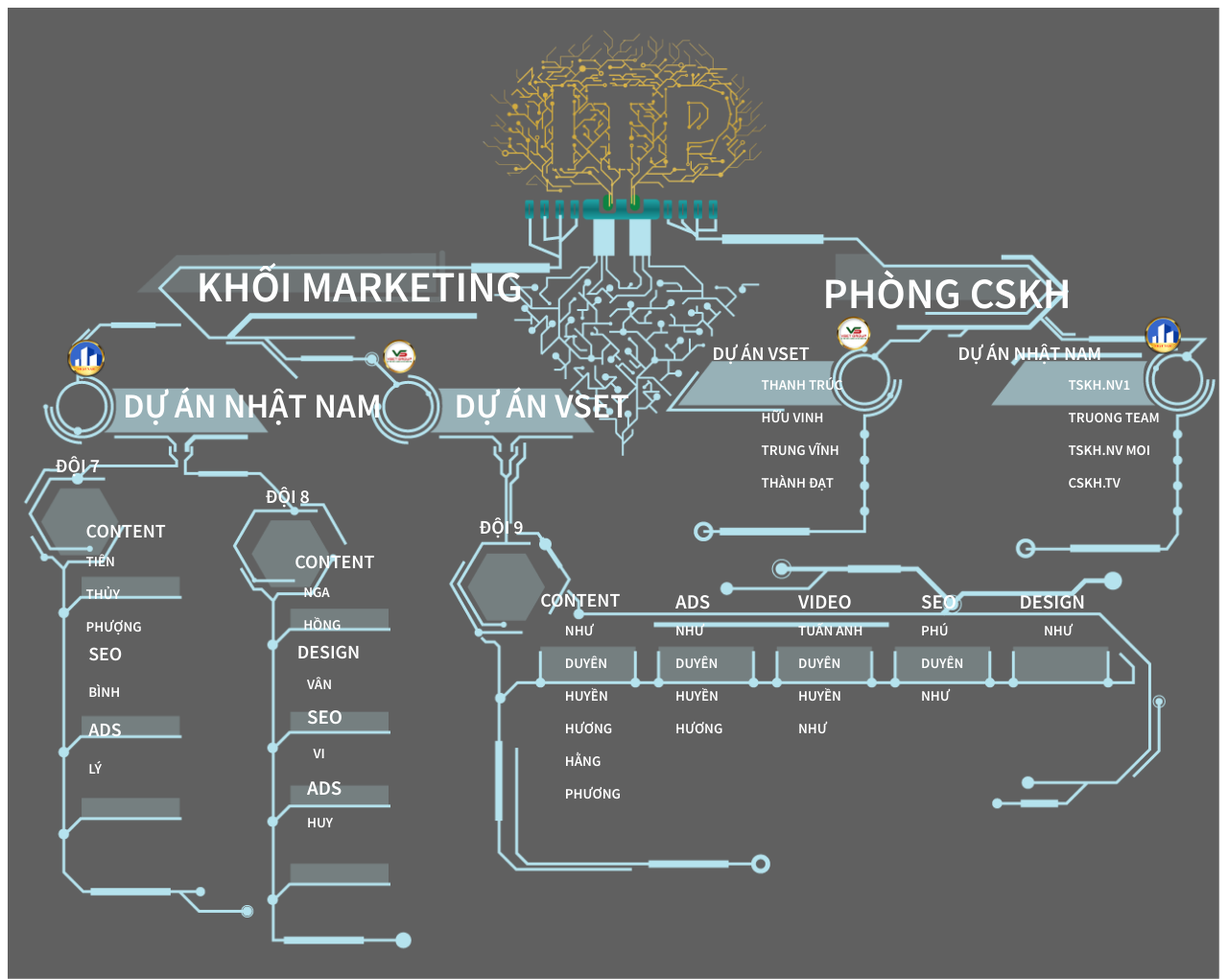
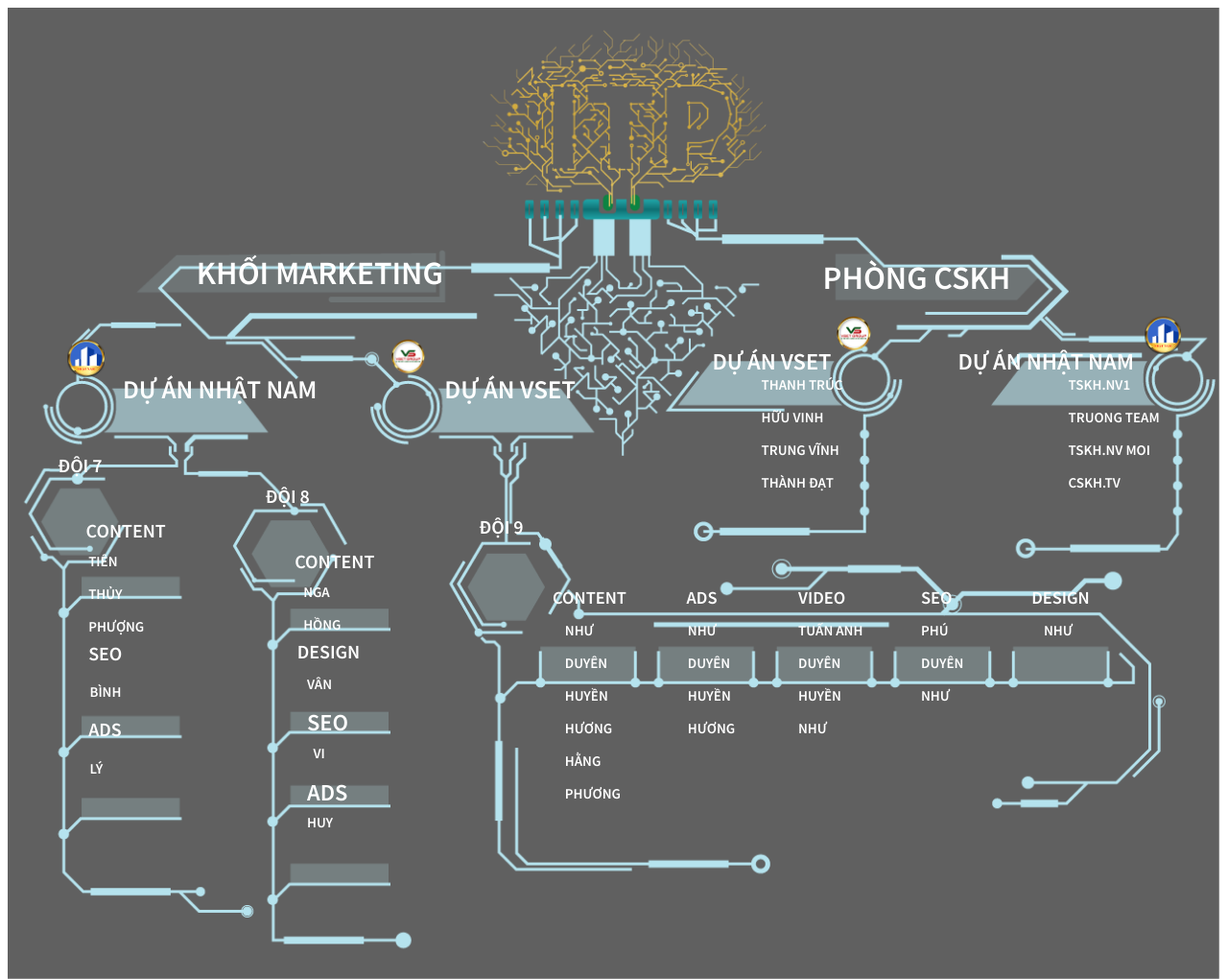
Before and after one commit to tronganhnguyenthanh/ITPLayout, a plain HTML site: page pages/index.html in a window 1280 px wide. Shown: the top 1020 px of the page at 96% size. Drawn offline with Linux system fonts and the light colour scheme.

Commit message:
update layout

```diff
--- a/assets/css/style.css
+++ b/assets/css/style.css
@@ -361,7 +361,7 @@ p{
 
   .itp{
     width:100%;
-    height:1750px;
+    height:1150px;
     border:none;
     background-image:url('../images/kich-thuoc-1440x1150.png');
     background-size:100%;
@@ -370,157 +370,190 @@ p{
 
   .marketing-department{
     position:absolute;
-    top:39%;
+    top:38%;
     left:16%;
+    font-size:34px;
+    font-family: 'Source Sans Pro', sans-serif;
   }
 
   .customers-service{
     position:absolute;
-    top:39%;
+    top:37%;
     left:69%;
+    font-size:34px;
+    font-family: 'Source Sans Pro', sans-serif;
   }
 
   .logo_nhatnam{
     position:absolute;
-    top:57%;
+    top:58.2%;
   }
 
   .nhatnam_project{
     position:absolute;
-    top:57%;
+    top:55%;
+    font-size:27px;
+    font-family: 'Source Sans Pro', sans-serif;
   }
 
   .logo_vset{
     position:absolute;
-    top:57%;
-    left:31%;
+    top:58.4%;
+    left:31.7%;
   }
 
   .vset_project{
     position:absolute;
-    top:57%;
+    top:55%;
+    left:36.2%;
+    font-size:27px;
+    font-family: 'Source Sans Pro', sans-serif;
   }
 
   .team7{
     position:absolute;
     top:77%;
-    left:4.5%;
-    font-size:24px;
+    left:4.7%;
+    font-size:24.5px;
+    font-family: 'Source Sans Pro', sans-serif;
   }
 
   .content-team7{
     position:absolute;
-    top:84%;
+    top:83.4%;
     left:7%;
-    font-size:24px;
+    font-size:24.5px;
+    font-family: 'Source Sans Pro', sans-serif;
   }
 
   .content-team7-members{
     position:absolute;
-    top:90%;
-    left:7%;
+    top:91%;
+    left:7.2%;
+    font-size:18.5px;
+    font-family: 'Source Sans Pro', sans-serif;
   }
 
   .seo-team7{
     position:absolute;
     top:105%;
-    font-weight:bold;
+    font-size:24.5px;
+    font-family: 'Source Sans Pro', sans-serif;
     left:7.2%;
   }
 
   .seo-team7-members{
     position:absolute;
-    top:111%;
-    left:7.2%;
+    top:113%;
+    left:7.3%;
+    font-size:18.5px;
+    font-family: 'Source Sans Pro', sans-serif;
   }
 
   .ads-team7{
     position:absolute;
     top:117%;
     left:7.2%;
-    font-weight:bold;
+    font-family: 'Source Sans Pro', sans-serif;
   }
 
   .ads-team7-members{
     position:absolute;
-    top:125%;
-    left:7.2%;
+    top:126%;
+    left:7.3%;
+    font-size:18.5px;
+    font-family: 'Source Sans Pro', sans-serif;
   }
 
   .team8{
     position:absolute;
     top:82%;
     left:21.6%;
-    font-size:24px;
+    font-size:24.5px;
+    font-family: 'Source Sans Pro', sans-serif;
   }
 
   .content-team8{
     position:absolute;
-    top:89.2%;
+    top:88.2%;
     left:24.2%;
-    font-size:21px;
+    font-size:24.5px;
+    font-family: 'Source Sans Pro', sans-serif;
   }
 
   .content-team8-members{
     position:absolute;
-    top:94%;
+    top:95.6%;
+    font-size:18.5px;
+    font-family: 'Source Sans Pro', sans-serif;
   }
 
   .design-team8{
     position:absolute;
-    top:104.8%;
-    font-size:21px;
+    top:104.2%;
+    font-size:24.5px;
+    font-family: 'Source Sans Pro', sans-serif;
     left:24.2%;
   }
 
   .design-team8-members{
     position:absolute;
-    top:109%;
+    top:112%;
+    font-size:24.5px;
+    font-family: 'Source Sans Pro', sans-serif;
   }
 
   .seo-team8{
     position:absolute;
-    top:116%;
-    font-size:21px;
+    top:115%;
+    font-size:24.5px;
+    font-family: 'Source Sans Pro', sans-serif;
     left:25%;
   }
 
   .seo-team8-members{
     position:absolute;
-    top:122%;
-    font-size:21px;
+    top:123%;
+    font-size:18.5px;
+    font-family: 'Source Sans Pro', sans-serif;
     left:25.5%;
   }
 
   .ads-team8{
     position:absolute;
-    top:128%;
-    font-size:21px;
+    top:127%;
+    font-size:24.5px;
+    font-family: 'Source Sans Pro', sans-serif;
   }
 
   .ads-team8-members{
     position:absolute;
-    top:134%;
-    font-size:21px;
+    top:135%;
+    font-size:18.5px;
+    font-family: 'Source Sans Pro', sans-serif;
   }
 
   .team9{
     position:absolute;
     top:87%;
     left:39%;
-    font-size:21px;
+    font-size:24.5px;
+    font-family: 'Source Sans Pro', sans-serif;
   }
 
   .team9-content{
     position:absolute;
-    top:98%;
-    left:44%;
-    font-size:20px;
+    top:97%;
+    left:45%;
+    font-size:18.5px;
+    font-family: 'Source Sans Pro', sans-serif;
   }
 
   .team9-content-members{
     position:absolute;
     top:102%;
+    font-size:18.5px;
+    font-family: 'Source Sans Pro', sans-serif;
   }
 
   p{
@@ -529,48 +562,56 @@ p{
 
   .team9-ads{
     position:absolute;
-    top:98%;
-    left:55%;
-    font-size:21px;
+    top:97%;
+    left:55.9%;
+    font-size:18.5px;
+    font-family: 'Source Sans Pro', sans-serif;
   }
 
   .team9-ads-members{
     position:absolute;
     top:101.7%;
-    left:55%;
+    left:56%;
   }
 
   .team9-video{
     position:absolute;
-    top:98%;
+    top:97%;
     left:65%;
-    font-size:21px;
+    font-size:18.5px;
+    font-family: 'Source Sans Pro', sans-serif;
   }
 
   .team9-video-members{
     position:absolute;
     top:101.7%;
     left:65%;
+    font-size:18.5px;
+    font-family: 'Source Sans Pro', sans-serif;
   }
 
   .team9-seo{
     position:absolute;
-    top:98%;
+    top:97%;
     left:75%;
-    font-size:21px;
+    font-size:18.5px;
+    font-family: 'Source Sans Pro', sans-serif;
   }
 
   .team9-seo-members{
     position:absolute;
     top:101.7%;
     left:75%;
+    font-size:18.5px;
+    font-family: 'Source Sans Pro', sans-serif;
   }
 
   .team9-design{
     position:absolute;
-    top:98%;
-    left:83%;
-    font-size:21px;
+    top:97%;
+    left:84%;
+    font-size:18.5px;
+    font-family: 'Source Sans Pro', sans-serif;
   }
 
   .team9-design-members{
@@ -581,26 +622,28 @@ p{
 
   .logo-vset{
     position:absolute;
-    top:53%;
-    left:67.2%;
+    top:54%;
+    left:68.5%;
   }
 
   .du-an-vset{
     position:absolute;
-    top:53%;
+    top:51%;
     left:58%;
-    font-size:20px;
+    font-size:24.5px;
+    font-family: 'Source Sans Pro', sans-serif;
   }
 
   .vset-group-members{
     position:absolute;
     top:62%;
+    font-family: 'Source Sans Pro', sans-serif;
   }
 
   .logo-nhatnam{
     position:absolute;
-    top:52.1%;
-    left:93%;
+    top:54%;
+    left:93.7%;
   }
 
   .nhatnam-group-members{
@@ -611,9 +654,10 @@ p{
 
   .du-an-nhat-nam{
     position:absolute;
-    top:53%;
-    left:80%;
-    font-size:20px;
+    top:51%;
+    left:79%;
+    font-size:24.5px;
+    font-family: 'Source Sans Pro', sans-serif;
   }
 }
 
@@ -621,7 +665,7 @@ p{
 
   .itp{
     width:100%;
-    height:1650px;
+    height:1545px !important;
     border:1px solid lightgray;
     background-image:url('../images/Kich-thuoc-1600x1545.png');
     background-size:100%;
@@ -633,7 +677,6 @@ p{
     top:77%;
     left:17%;
     font-size:40px;
-
   }
 
   .customers-service{
```
Also changed, not shown: 1 other file.
